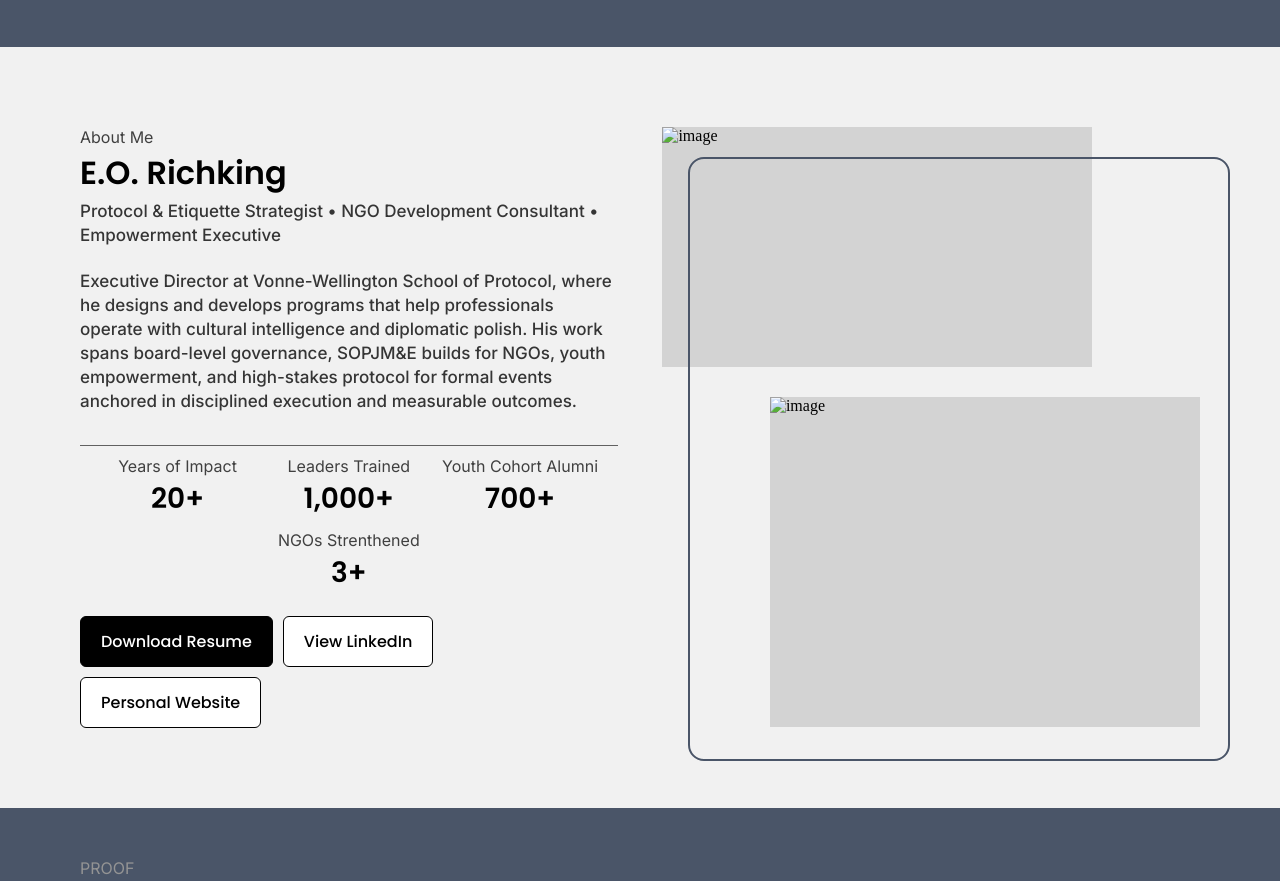
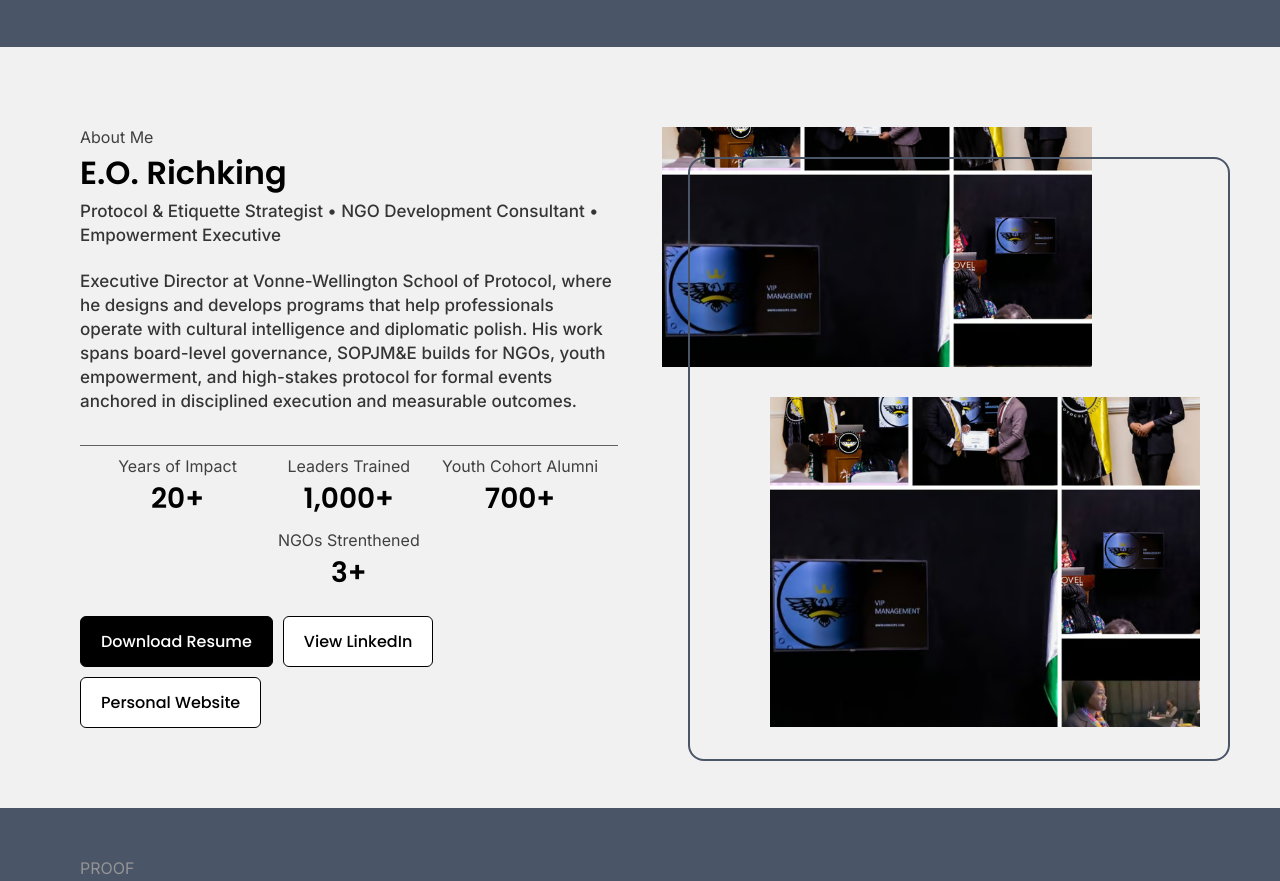
Before and after one commit to Agbo-Emmanuel/eyitayo-obanewo-richking-portfolio, a plain HTML site: page index.html in a window 1280 px wide. Shown: the part 583-1464 px from the top of the page. Drawn offline with nearby package versions, Linux system fonts and the light colour scheme.

Commit message:
added the avif image back

```diff
--- a/index.html
+++ b/index.html
@@ -127,10 +127,10 @@
         <!-- <div class="about_image fade_in_right"></div> -->
         <div class="home_section_benefits_of_teaming_image_container">
           <div class="home_section_benefits_of_teaming_image_container_top">
-            <img src="" alt="image" />
+            <img src="./images/about_image2.avif" alt="image" />
           </div>
           <div class="home_section_benefits_of_teaming_image_container_bottom">
-            <img src="" alt="image" />
+            <img src="./images/about_image2.avif" alt="image" />
           </div>
         </div>
       </div>
```
